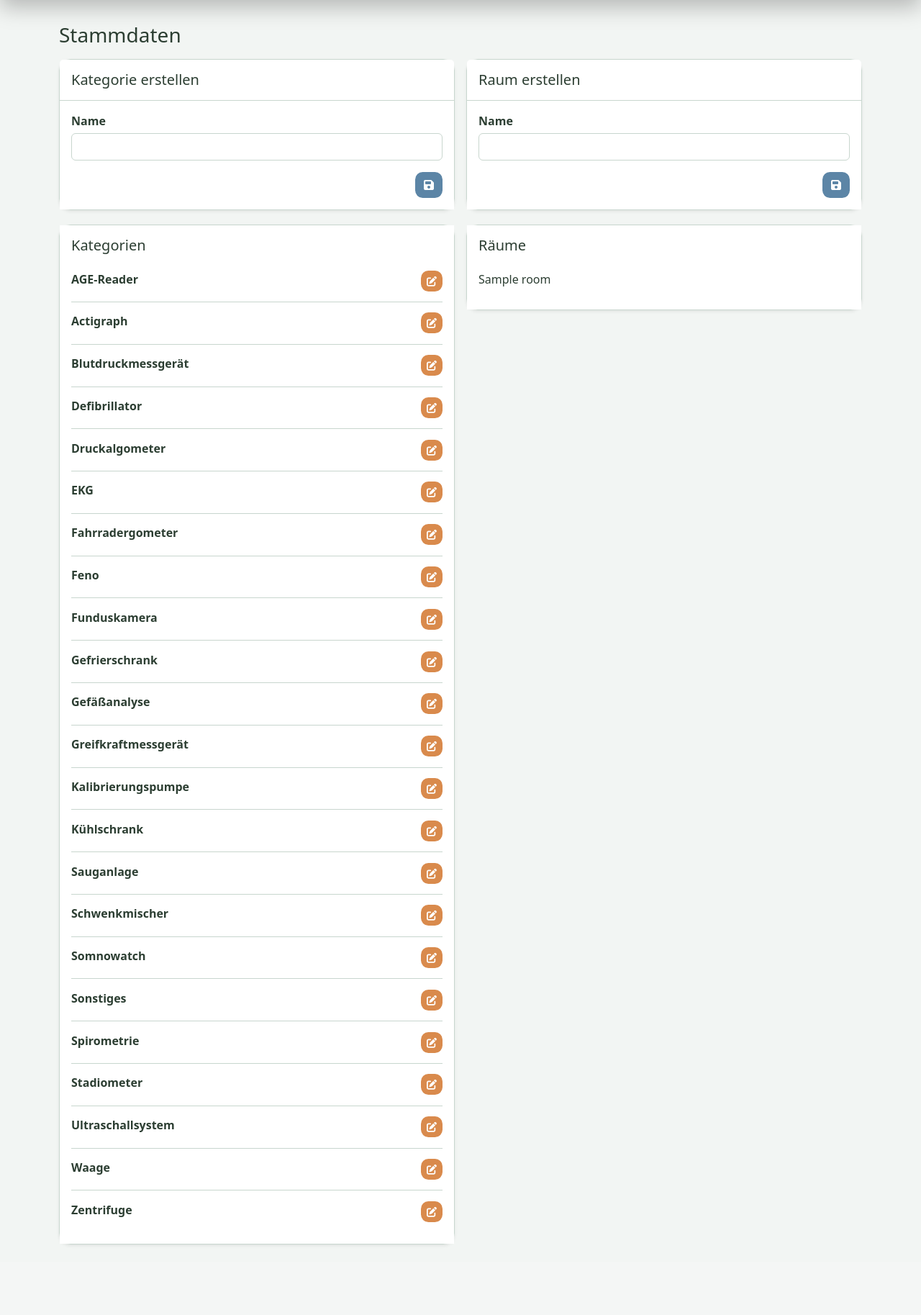
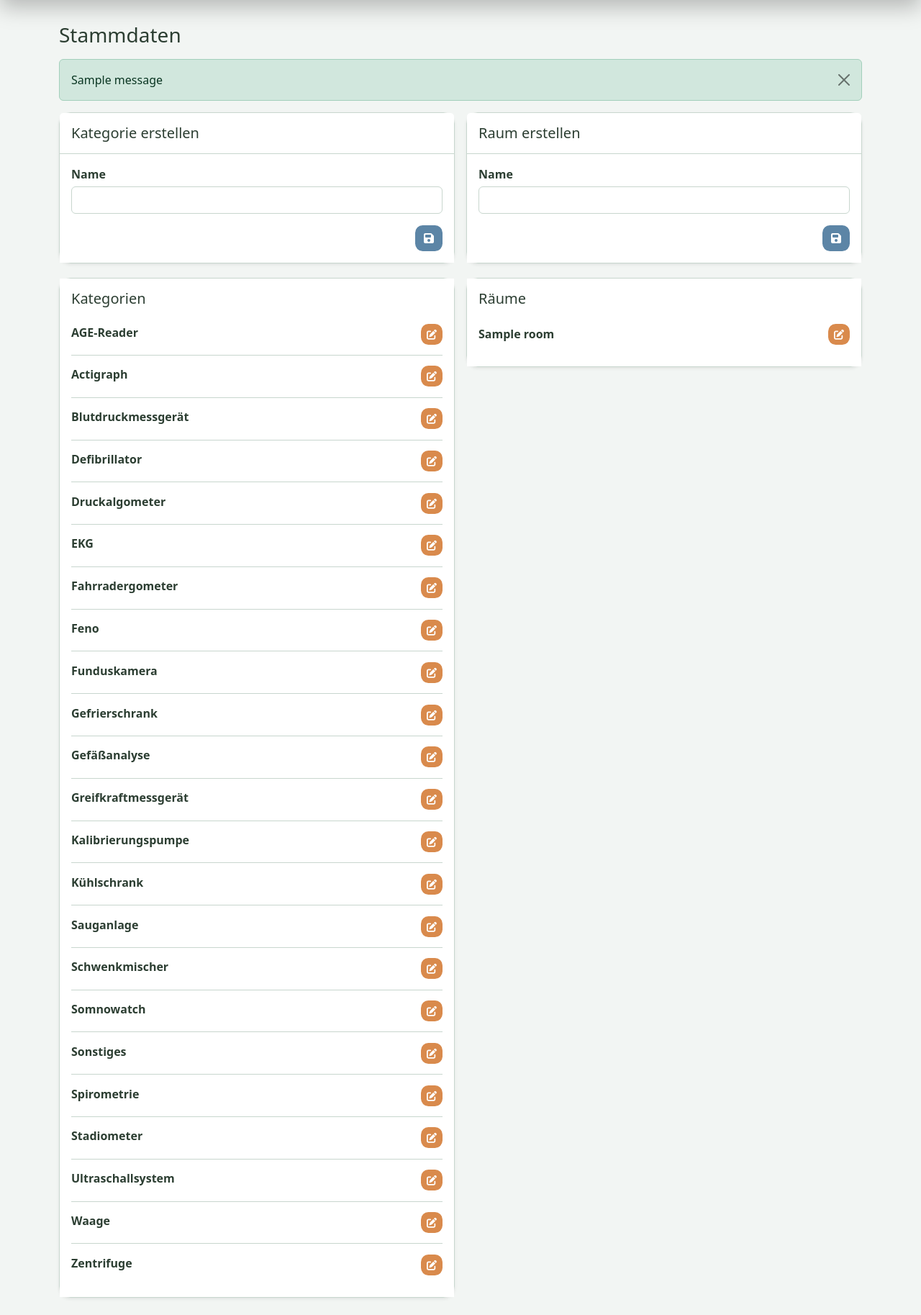
Before and after one commit to fjhzi/MPV, a Django app: page /stammdaten/ in a window 1280 px wide. Shown: the part 56-1883 px from the top of the page at 72% size. Before the commit the page ends 1787 px from the top, so only its background shows below. Run offline with Django 5.2, Linux system fonts and the light colour scheme; data comes from the database, SQL or seed files in the repository; tables that the repository leaves empty hold one stand-in row (values such as "Sample post"); one stand-in notice (Sample message) is shown.

Commit message:
Stammdaten: Room-Update & Delete-Schutz implementiert

```diff
--- a/inventory/templates/inventory/stammdaten.html
+++ b/inventory/templates/inventory/stammdaten.html
@@ -1,6 +1,18 @@
 {% extends "base.html" %}
 {% block content %}
 <h1 class="h3 mb-3">Stammdaten</h1>
+
+{% if messages %}
+  <div class="mb-3">
+    {% for message in messages %}
+      <div class="alert alert-{{ message.tags }} alert-dismissible fade show" role="alert">
+        {{ message }}
+        <button type="button" class="btn-close" data-bs-dismiss="alert" aria-label="Close"></button>
+      </div>
+    {% endfor %}
+  </div>
+{% endif %}
+
 {% if categories_schema_unavailable %}
   <div class="alert alert-warning" role="alert">Neue Kategorie-Attribute sind noch nicht verfügbar. Bitte Migrationen ausführen (<code>python manage.py migrate</code>).</div>
 {% endif %}
@@ -90,7 +102,7 @@
                 </button>
                 {% endif %}
                 {% if request.user.is_staff %}
-                  <form method="post" class="m-0">
+                  <form method="post" class="m-0" onsubmit="return confirm('Möchten Sie diese Kategorie wirklich löschen?');">
                     {% csrf_token %}
                     <input type="hidden" name="action" value="delete_category">
                     <input type="hidden" name="category_id" value="{{ category.id }}">
@@ -123,21 +135,55 @@
       </ul>
     </div></div>
   </div>
+
   <div class="col-lg-6">
     <div class="card shadow-sm"><div class="card-body">
       <h2 class="h5">Räume</h2>
       <ul class="list-group list-group-flush">
-        {% for room in rooms %}
-          <li class="list-group-item d-flex justify-content-between align-items-center px-0">
-            <span>{{ room.name }}</span>
-            {% if request.user.is_staff %}
-              <form method="post" class="m-0">
+        {% for room, edit_form in room_edit_forms %}
+          <li class="list-group-item px-0">
+            <div class="d-flex justify-content-between align-items-center gap-3">
+              <div class="fw-semibold">{{ room.name }}</div>
+              <div class="d-flex gap-2">
+                <button
+                  class="btn btn-sm btn-edit"
+                  type="button"
+                  data-bs-toggle="collapse"
+                  data-bs-target="#edit-room-{{ room.id }}"
+                  aria-expanded="false"
+                  aria-controls="edit-room-{{ room.id }}"
+                >
+                  <i class="fa-solid fa-pen-to-square" aria-hidden="true"></i>
+                  <span class="visually-hidden">Bearbeiten</span>
+                </button>
+
+                {% if request.user.is_staff %}
+                  <form method="post" class="m-0" onsubmit="return confirm('Möchten Sie diesen Raum wirklich löschen?');">
+                    {% csrf_token %}
+                    <input type="hidden" name="action" value="delete_room">
+                    <input type="hidden" name="room_id" value="{{ room.id }}">
+                    <button class="btn btn-sm btn-delete" type="submit" aria-label="Löschen" title="Löschen"><i class="fa-solid fa-trash" aria-hidden="true"></i></button>
+                  </form>
+                {% endif %}
+              </div>
+            </div>
+
+            <div class="collapse mt-2" id="edit-room-{{ room.id }}">
+              <form method="post" class="row g-1 p-2 bg-light rounded border room-edit-form">
                 {% csrf_token %}
-                <input type="hidden" name="action" value="delete_room">
+                <input type="hidden" name="action" value="update_room">
                 <input type="hidden" name="room_id" value="{{ room.id }}">
-                <button class="btn btn-sm btn-delete" type="submit" aria-label="Löschen" title="Löschen"><i class="fa-solid fa-trash" aria-hidden="true"></i></button>
+                {% for field in edit_form %}
+                  <div class="col-12"> <label class="form-label small mb-1" for="{{ field.id_for_label }}">{{ field.label }}</label>
+                    {{ field }}
+                    {% for error in field.errors %}<div class="text-danger small">{{ error }}</div>{% endfor %}
+                  </div>
+                {% endfor %}
+                <div class="col-12 d-flex justify-content-end mt-1">
+                  <button class="btn btn-sm btn-save" type="submit">Änderungen speichern</button>
+                </div>
               </form>
-            {% endif %}
+            </div>
           </li>
         {% empty %}
           <li class="text-muted list-group-item px-0">Keine Räume.</li>
@@ -148,9 +194,13 @@
 </div>
 
 <style>
+  /* Styling auch auf room-edit-form anwenden */
   .category-edit-form input,
   .category-edit-form select,
-  .category-edit-form textarea {
+  .category-edit-form textarea,
+  .room-edit-form input,
+  .room-edit-form select,
+  .room-edit-form textarea {
     min-height: calc(1.5em + 0.35rem + 2px);
     padding: 0.15rem 0.4rem;
     font-size: 0.875rem;
--- a/inventory/views.py
+++ b/inventory/views.py
@@ -9,6 +9,7 @@ from django.db.models import Q
 from django.shortcuts import get_object_or_404
 from django.urls import reverse_lazy
 from django.utils import timezone
+from django.contrib import messages
 from django.views.generic import CreateView, DeleteView, DetailView, ListView, TemplateView, UpdateView, View
 
 from .forms import CategoryDocumentForm, CategoryForm, DeviceAppointmentForm, DeviceEventForm, MedicalDeviceForm, RoomForm
@@ -197,7 +198,6 @@ class MedicalDeviceDetailView(DetailView):
         context["category_documents"] = self.object.category.documents.all()
         return context
 
-
 class CategoryListCreateView(TemplateView):
     template_name = "inventory/stammdaten.html"
 
@@ -209,42 +209,83 @@ class CategoryListCreateView(TemplateView):
         context["categories"] = category_context["categories"]
         context["category_edit_forms"] = category_context["category_edit_forms"]
         context["categories_schema_unavailable"] = category_context["categories_schema_unavailable"]
-        context["rooms"] = Room.objects.all()
+
+        # NEU: Räume und ihre Edit-Formulare laden
+        rooms = list(Room.objects.all())
+        context["rooms"] = rooms
+        context["room_edit_forms"] = [
+            (room, RoomForm(instance=room, prefix=f"room_{room.pk}"))
+            for room in rooms
+        ]
         return context
 
     def post(self, request, *args, **kwargs):
         action = request.POST.get("action")
+
         if action == "create_category":
             form = CategoryForm(request.POST)
             if form.is_valid():
                 form.save()
+                messages.success(request, "Kategorie erfolgreich erstellt.")
+
         elif action == "create_room":
             form = RoomForm(request.POST)
             if form.is_valid():
                 form.save()
+                messages.success(request, "Raum erfolgreich erstellt.")
+
         elif action == "update_category":
             try:
                 category = get_object_or_404(Category, pk=request.POST.get("category_id"))
                 form = CategoryForm(request.POST, instance=category, prefix=f"category_{category.pk}")
                 if form.is_valid():
                     form.save()
+                    messages.success(request, "Kategorie erfolgreich aktualisiert.")
             except DatabaseError:
                 pass
+
+        # NEU: Raum aktualisieren
+        elif action == "update_room":
+            try:
+                room = get_object_or_404(Room, pk=request.POST.get("room_id"))
+                form = RoomForm(request.POST, instance=room, prefix=f"room_{room.pk}")
+                if form.is_valid():
+                    form.save()
+                    messages.success(request, "Raum erfolgreich aktualisiert.")
+            except DatabaseError:
+                pass
+
         elif action == "delete_category":
             if not request.user.is_staff:
                 raise PermissionDenied
             category = get_object_or_404(Category, pk=request.POST.get("category_id"))
-            try:
-                category.delete()
-            except ProtectedError:
-                pass
+
+            # BOMBENSICHERE METHODE: Direkt über das MedicalDevice Model filtern
+            if MedicalDevice.objects.filter(category=category).exists():
+                messages.error(request, f"Die Kategorie '{category.name}' kann nicht gelöscht werden, da sie noch Geräten zugewiesen ist.")
+            else:
+                try:
+                    category.delete()
+                    messages.success(request, "Kategorie erfolgreich gelöscht.")
+                except ProtectedError:
+                    messages.error(request, "Die Kategorie ist geschützt und kann nicht gelöscht werden.")
+
         elif action == "delete_room":
             if not request.user.is_staff:
                 raise PermissionDenied
             room = get_object_or_404(Room, pk=request.POST.get("room_id"))
-            room.delete()
+
+            # BOMBENSICHERE METHODE: Direkt über das MedicalDevice Model filtern
+            if MedicalDevice.objects.filter(room=room).exists():
+                messages.error(request, f"Der Raum '{room.name}' kann nicht gelöscht werden, da er noch Geräten zugewiesen ist.")
+            else:
+                try:
+                    room.delete()
+                    messages.success(request, "Raum erfolgreich gelöscht.")
+                except ProtectedError:
+                    messages.error(request, "Der Raum ist geschützt und kann nicht gelöscht werden.")
+
         return self.get(request, *args, **kwargs)
-
 
 class DocumentManagementView(TemplateView):
     template_name = "inventory/documents.html"
--- a/templates/base.html
+++ b/templates/base.html
@@ -1,6 +1,17 @@
 <!doctype html>
-<html lang="de" data-theme="light">
+<html lang="de">
 <head>
+  <script>
+    (function() {
+      var savedTheme = localStorage.getItem('mpv-theme');
+      if (savedTheme === 'dark' || (!savedTheme && window.matchMedia('(prefers-color-scheme: dark)').matches)) {
+        document.documentElement.setAttribute('data-theme', 'dark');
+      } else {
+        document.documentElement.setAttribute('data-theme', 'light');
+      }
+    })();
+  </script>
+
   <meta charset="utf-8">
   <meta name="viewport" content="width=device-width, initial-scale=1">
   <title>MPV</title>
@@ -184,8 +195,6 @@
     .table-responsive,
     .modal-content,
     .list-group-item,
-    .form-control,
-    .form-select,
     .btn-outline-primary,
     .table,
     .bg-white,
@@ -195,6 +204,23 @@
       background-color: var(--mpv-surface) !important;
       border-color: var(--mpv-border) !important;
       color: var(--mpv-text);
+    }
+
+    /* --- Spezifische Formular-Styles (Inputs, Selects) --- */
+    .form-control,
+    .form-select {
+      background-color: var(--mpv-surface) !important;
+      border-color: var(--mpv-border) !important;
+      color: var(--mpv-text) !important; /* !important erzwingt die helle Schrift im Dark Mode */
+    }
+
+    /* Das passiert, wenn du in das Feld klickst (Fokus) */
+    .form-control:focus,
+    .form-select:focus {
+      background-color: var(--mpv-surface) !important;
+      border-color: var(--mpv-link) !important; /* Grüne Umrandung beim Reinklicken */
+      color: var(--mpv-text) !important; /* Text bleibt hell! */
+      box-shadow: 0 0 0 0.25rem color-mix(in srgb, var(--mpv-link) 25%, transparent) !important;
     }
 
     a,
@@ -336,7 +362,7 @@
     .table td.reminder-due-warning {
       background-color: var(--row-warning) !important;
     }
-</style>
+  </style>
 </head>
 <body>
 <nav class="navbar navbar-expand-lg navbar-modern mb-4">
@@ -381,24 +407,14 @@
     const toggle = document.getElementById('theme-switch');
     const key = 'mpv-theme';
 
-    const getInitialTheme = () => {
-      const saved = localStorage.getItem(key);
-      if (saved === 'dark' || saved === 'light') {
-        return saved;
-      }
-      return window.matchMedia('(prefers-color-scheme: dark)').matches ? 'dark' : 'light';
-    };
+    // Toggle Checkbox Zustand setzen basierend auf dem Wert,
+    // der bereits vom Skript im <head> festgelegt wurde.
+    toggle.checked = root.getAttribute('data-theme') === 'dark';
 
-    const applyTheme = (theme) => {
-      root.setAttribute('data-theme', theme);
-      toggle.checked = theme === 'dark';
-    };
-
-    applyTheme(getInitialTheme());
-
+    // Event Listener für den Klick auf den Schalter
     toggle.addEventListener('change', function () {
       const nextTheme = toggle.checked ? 'dark' : 'light';
-      applyTheme(nextTheme);
+      root.setAttribute('data-theme', nextTheme);
       localStorage.setItem(key, nextTheme);
     });
   })();
```
Also changed, not shown: mpv/settings.py (+8 -0 lines).
